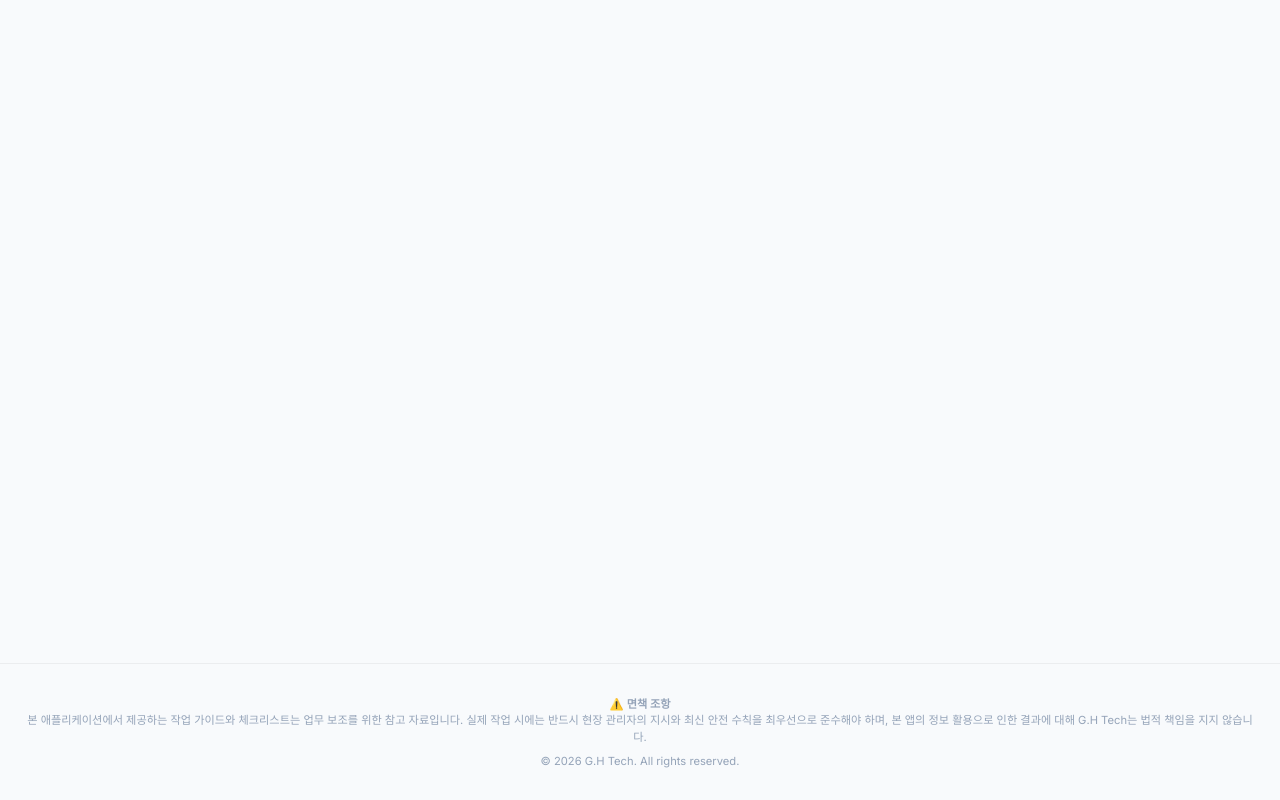
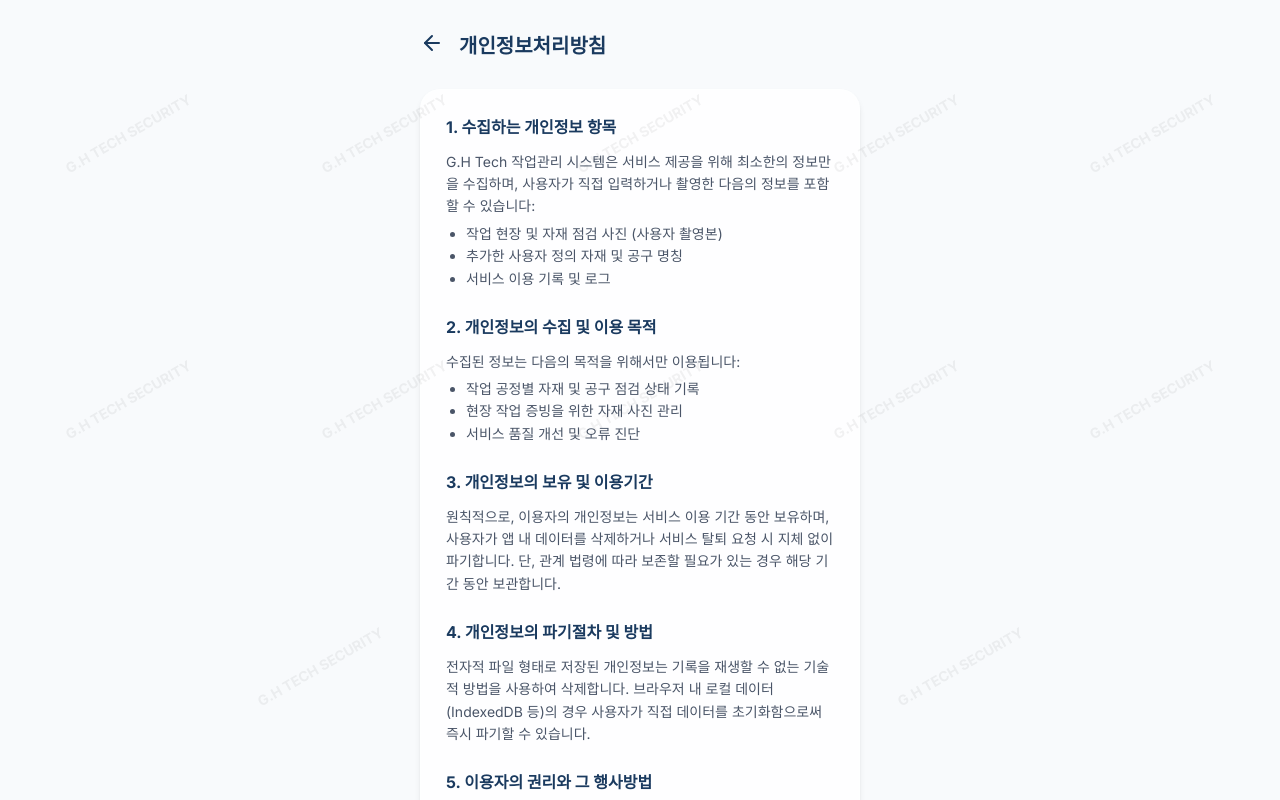
Before and after one commit to kws5178-collab/gh-tech-cleanroom, a React (Vite) app: page /privacy in a window 1280 px wide. Shown: the top 800 px of the page. Built offline with nearby package versions, Linux system fonts and the light colour scheme.

Commit message:
Add Privacy Policy page for Google Play Store registration

```diff
--- a/index.html
+++ b/index.html
@@ -28,8 +28,61 @@
       -ms-user-select: none;
       user-select: none;
     }
+
+    /* Watermark Overlay */
+    .security-watermark {
+      position: fixed;
+      top: 0;
+      left: 0;
+      right: 0;
+      bottom: 0;
+      pointer-events: none;
+      z-index: 9999;
+      display: flex;
+      flex-wrap: wrap;
+      justify-content: space-around;
+      align-content: space-around;
+      opacity: 0.05;
+      overflow: hidden;
+      user-select: none;
+    }
+
+    .watermark-text {
+      transform: rotate(-30deg);
+      font-size: 14px;
+      font-weight: bold;
+      color: #000;
+      white-space: nowrap;
+      margin: 50px;
+    }
+
+    /* Hide content when not visible */
+    .privacy-mask {
+      display: none;
+      position: fixed;
+      top: 0;
+      left: 0;
+      right: 0;
+      bottom: 0;
+      background: #1A3A5F;
+      z-index: 10000;
+      color: white;
+      text-align: center;
+      padding-top: 40vh;
+      font-weight: bold;
+    }
   </style>
   <script>
+    // Visibility and Focus detection
+    function showMask() { document.getElementById('privacy-mask').style.display = 'block'; }
+    function hideMask() { document.getElementById('privacy-mask').style.display = 'none'; }
+
+    document.addEventListener('visibilitychange', () => {
+      document.hidden ? showMask() : hideMask();
+    });
+    window.addEventListener('blur', showMask);
+    window.addEventListener('focus', hideMask);
+
     // Disable right click
     document.addEventListener('contextmenu', e => e.preventDefault());
 
@@ -61,6 +114,21 @@
 
 <body>
   <div id="root"></div>
+  <div id="privacy-mask" class="privacy-mask">보안을 위해 화면을 가립니다.</div>
+  <div class="security-watermark">
+    <div class="watermark-text">G.H TECH SECURITY</div>
+    <div class="watermark-text">G.H TECH SECURITY</div>
+    <div class="watermark-text">G.H TECH SECURITY</div>
+    <div class="watermark-text">G.H TECH SECURITY</div>
+    <div class="watermark-text">G.H TECH SECURITY</div>
+    <div class="watermark-text">G.H TECH SECURITY</div>
+    <div class="watermark-text">G.H TECH SECURITY</div>
+    <div class="watermark-text">G.H TECH SECURITY</div>
+    <div class="watermark-text">G.H TECH SECURITY</div>
+    <div class="watermark-text">G.H TECH SECURITY</div>
+    <div class="watermark-text">G.H TECH SECURITY</div>
+    <div class="watermark-text">G.H TECH SECURITY</div>
+  </div>
   <script type="module" src="/src/main.tsx"></script>
 </body>
 
--- a/src/App.tsx
+++ b/src/App.tsx
@@ -1,5 +1,5 @@
 import React from 'react';
-import { BrowserRouter as Router, Routes, Route } from 'react-router-dom';
+import { BrowserRouter as Router, Routes, Route, useNavigate } from 'react-router-dom';
 import Login from './pages/Login';
 import Dashboard from './pages/Dashboard';
 import ToolChecklist from './pages/ToolChecklist';
@@ -9,9 +9,11 @@
 import ProcessDashboard from './pages/ProcessDashboard';
 import WorkGuide from './pages/WorkGuide';
 import LevelingGuide from './pages/LevelingGuide';
+import PrivacyPolicy from './pages/PrivacyPolicy';
 import './index.css';
 
 function Footer() {
+  const navigate = useNavigate();
   return (
     <footer style={{
       padding: '2rem 1.5rem',
@@ -28,7 +30,7 @@
         실제 작업 시에는 반드시 현장 관리자의 지시와 최신 안전 수칙을 최우선으로 준수해야 하며,
         본 앱의 정보 활용으로 인한 결과에 대해 G.H Tech는 법적 책임을 지지 않습니다.
       </p>
-      <p>© 2026 G.H Tech. All rights reserved.</p>
+      <p>© 2026 G.H Tech. All rights reserved. | <span onClick={() => window.location.href = '/privacy'} style={{ cursor: 'pointer', textDecoration: 'underline' }}>개인정보처리방침</span></p>
     </footer>
   );
 }
@@ -40,6 +42,7 @@
         <div style={{ flex: 1 }}>
           <Routes>
             <Route path="/" element={<Login />} />
+            <Route path="/privacy" element={<PrivacyPolicy />} />
             <Route path="/material-specs" element={<MaterialSpecs />} />
             <Route path="/material-details" element={<MaterialDetails />} />
             <Route path="/leveling-guide" element={<LevelingGuide />} />
--- /dev/null
+++ b/src/pages/PrivacyPolicy.tsx
@@ -0,0 +1,72 @@
+import React from 'react';
+import { useNavigate } from 'react-router-dom';
+import { ArrowLeft } from 'lucide-react';
+import { motion } from 'framer-motion';
+
+const PrivacyPolicy: React.FC = () => {
+    const navigate = useNavigate();
+
+    return (
+        <div className="container" style={{ paddingBottom: '50px' }}>
+            <header style={{ display: 'flex', alignItems: 'center', gap: '15px', marginBottom: '30px', paddingTop: '10px' }}>
+                <button
+                    onClick={() => navigate(-1)}
+                    style={{ background: 'none', border: 'none', cursor: 'pointer', color: 'var(--primary)' }}
+                >
+                    <ArrowLeft size={24} />
+                </button>
+                <h1 style={{ fontSize: '20px', fontWeight: '800', color: 'var(--primary)' }}>개인정보처리방침</h1>
+            </header>
+
+            <motion.div
+                initial={{ opacity: 0, y: 10 }}
+                animate={{ opacity: 1, y: 0 }}
+                className="glass"
+                style={{ padding: '25px', borderRadius: '20px', lineHeight: '1.6', fontSize: '14px', color: '#4A5568' }}
+            >
+                <section style={{ marginBottom: '25px' }}>
+                    <h2 style={{ fontSize: '16px', fontWeight: '700', color: 'var(--primary)', marginBottom: '10px' }}>1. 수집하는 개인정보 항목</h2>
+                    <p>G.H Tech 작업관리 시스템은 서비스 제공을 위해 최소한의 정보만을 수집하며, 사용자가 직접 입력하거나 촬영한 다음의 정보를 포함할 수 있습니다:</p>
+                    <ul style={{ paddingLeft: '20px', marginTop: '5px' }}>
+                        <li>작업 현장 및 자재 점검 사진 (사용자 촬영본)</li>
+                        <li>추가한 사용자 정의 자재 및 공구 명칭</li>
+                        <li>서비스 이용 기록 및 로그</li>
+                    </ul>
+                </section>
+
+                <section style={{ marginBottom: '25px' }}>
+                    <h2 style={{ fontSize: '16px', fontWeight: '700', color: 'var(--primary)', marginBottom: '10px' }}>2. 개인정보의 수집 및 이용 목적</h2>
+                    <p>수집된 정보는 다음의 목적을 위해서만 이용됩니다:</p>
+                    <ul style={{ paddingLeft: '20px', marginTop: '5px' }}>
+                        <li>작업 공정별 자재 및 공구 점검 상태 기록</li>
+                        <li>현장 작업 증빙을 위한 자재 사진 관리</li>
+                        <li>서비스 품질 개선 및 오류 진단</li>
+                    </ul>
+                </section>
+
+                <section style={{ marginBottom: '25px' }}>
+                    <h2 style={{ fontSize: '16px', fontWeight: '700', color: 'var(--primary)', marginBottom: '10px' }}>3. 개인정보의 보유 및 이용기간</h2>
+                    <p>원칙적으로, 이용자의 개인정보는 서비스 이용 기간 동안 보유하며, 사용자가 앱 내 데이터를 삭제하거나 서비스 탈퇴 요청 시 지체 없이 파기합니다. 단, 관계 법령에 따라 보존할 필요가 있는 경우 해당 기간 동안 보관합니다.</p>
+                </section>
+
+                <section style={{ marginBottom: '25px' }}>
+                    <h2 style={{ fontSize: '16px', fontWeight: '700', color: 'var(--primary)', marginBottom: '10px' }}>4. 개인정보의 파기절차 및 방법</h2>
+                    <p>전자적 파일 형태로 저장된 개인정보는 기록을 재생할 수 없는 기술적 방법을 사용하여 삭제합니다. 브라우저 내 로컬 데이터(IndexedDB 등)의 경우 사용자가 직접 데이터를 초기화함으로써 즉시 파기할 수 있습니다.</p>
+                </section>
+
+                <section style={{ marginBottom: '25px' }}>
+                    <h2 style={{ fontSize: '16px', fontWeight: '700', color: 'var(--primary)', marginBottom: '10px' }}>5. 이용자의 권리와 그 행사방법</h2>
+                    <p>이용자는 언제든지 등록되어 있는 자신의 개인정보를 조회하거나 수정할 수 있으며 데이터 삭제를 요청할 수 있습니다.</p>
+                </section>
+
+                <section>
+                    <h2 style={{ fontSize: '16px', fontWeight: '700', color: 'var(--primary)', marginBottom: '10px' }}>6. 개인정보 보호책임자 및 문의</h2>
+                    <p>서비스 이용 중 발생하는 개인정보 보호 관련 민원은 현장 관리자 또는 G.H Tech 본사 담당자에게 문의하시기 바랍니다.</p>
+                    <p style={{ marginTop: '10px', fontWeight: '600' }}>시행일자: 2026년 2월 21일</p>
+                </section>
+            </motion.div>
+        </div>
+    );
+};
+
+export default PrivacyPolicy;
```
Also changed, not shown: 1 other file (tests, documents, lock files or other folders).
